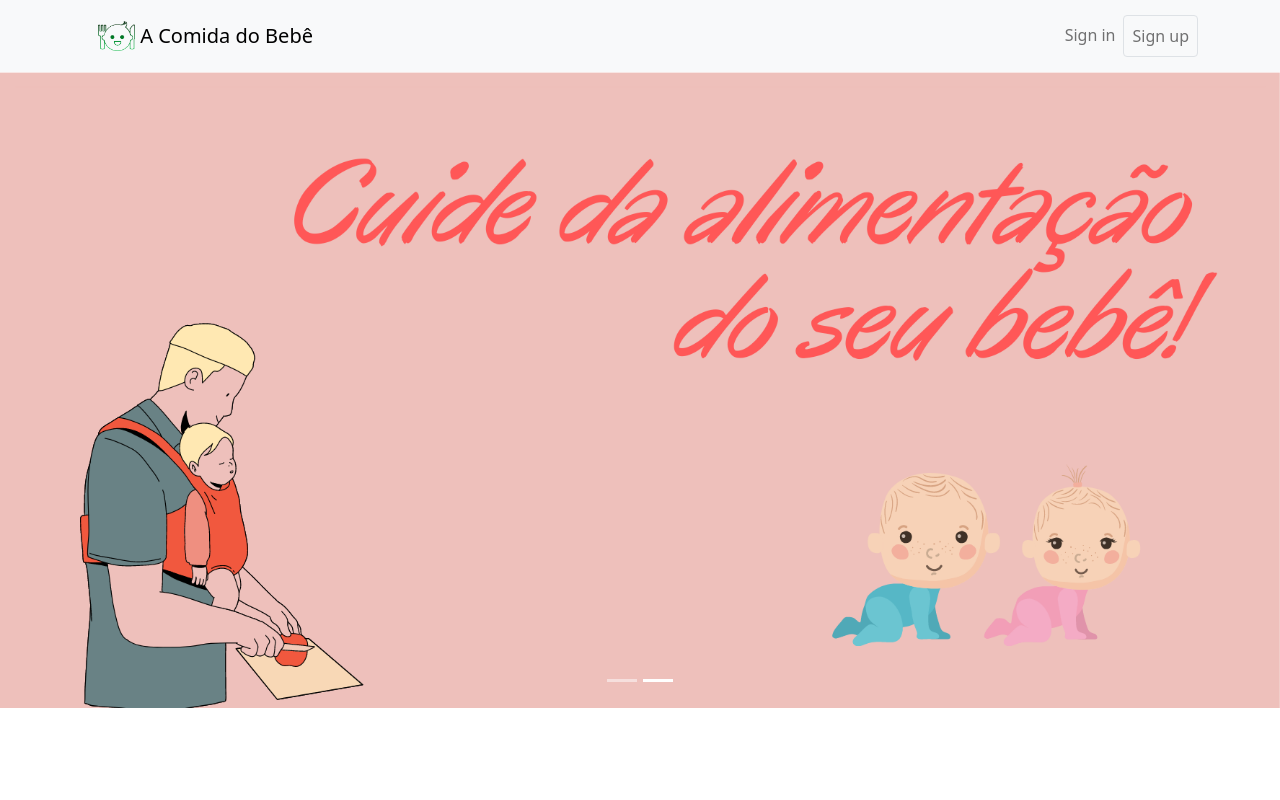
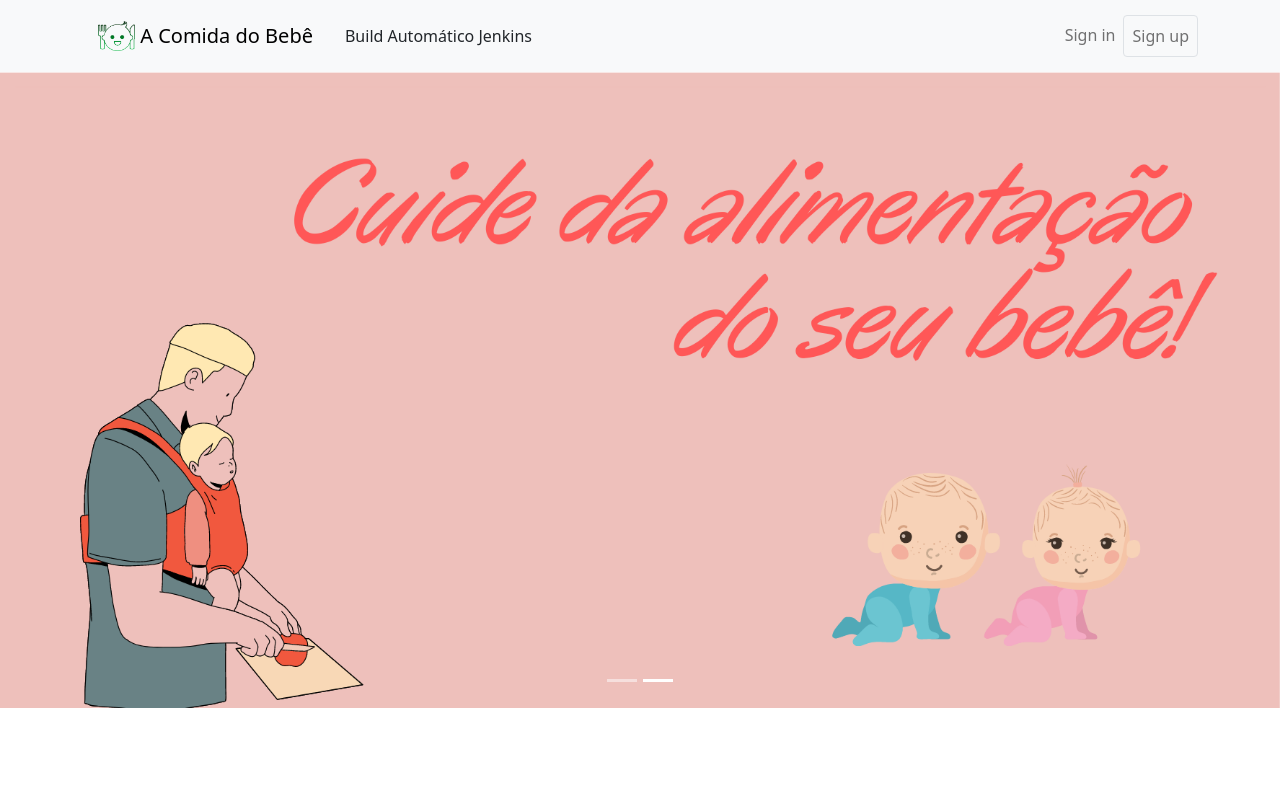
Before and after one commit to rhavymaia/acomidadobebe-landingpage, a React (Create React App) app: page / in a window 1280 px wide. Shown: the top 800 px of the page. Built offline with nearby package versions, Linux system fonts and the light colour scheme.

Commit message:
Build Automático Jenkins

```diff
--- a/src/components/Header.jsx
+++ b/src/components/Header.jsx
@@ -12,6 +12,7 @@ export default function Header() {
           <Navbar.Brand>
             <Logo />
           </Navbar.Brand>
+      Build Automático Jenkins
 
           <Navbar.Toggle aria-controls="basic-navbar-nav" />
           <Navbar.Collapse id="basic-navbar-nav">
```
